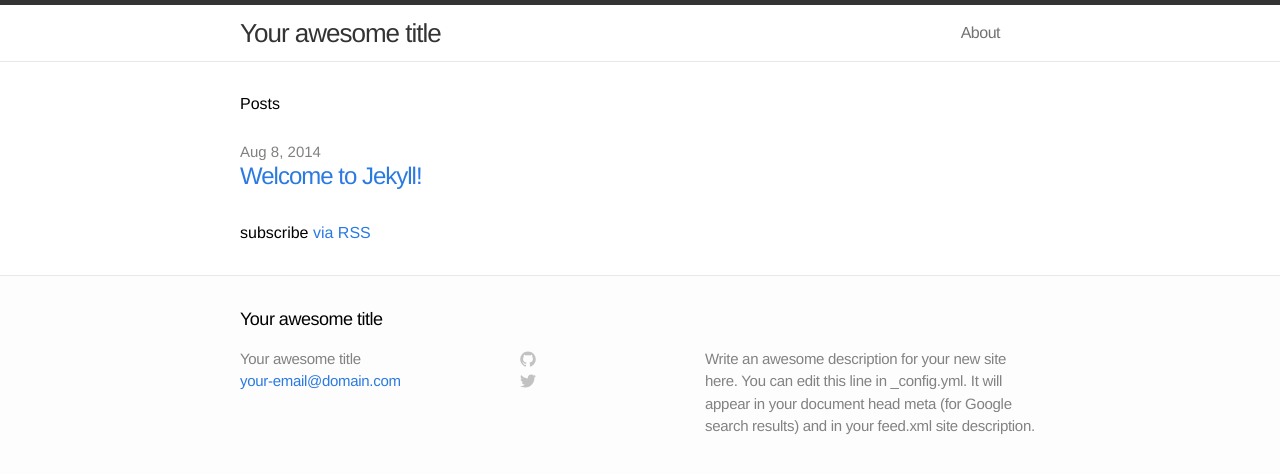
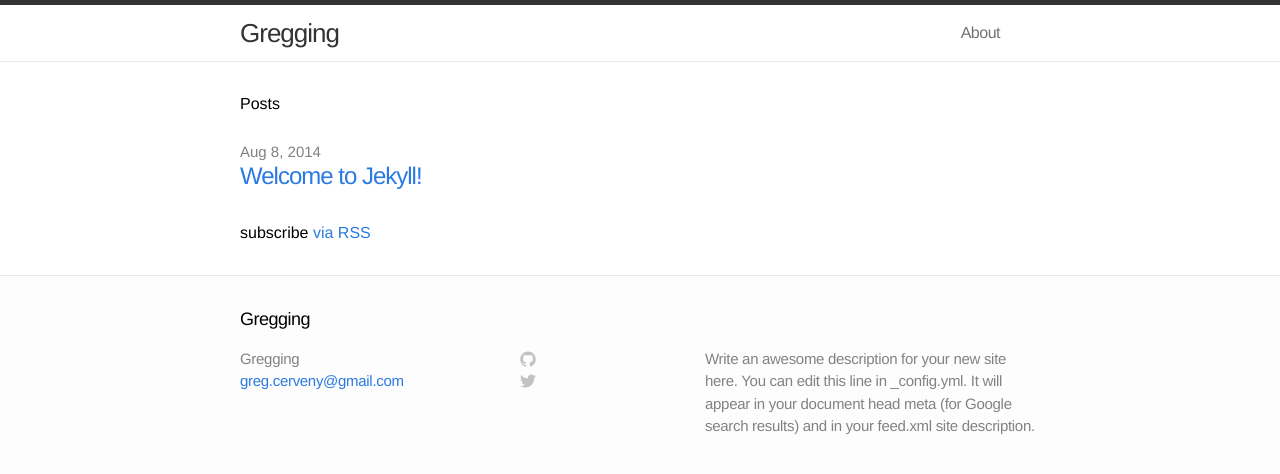
Before and after one commit to gmcerveny/gregging, a Jekyll site: the page built from index.html, in a window 1280 px wide. Shown: the top 474 px of the page. Built offline with Jekyll 4.4.1, drawn with Linux system fonts in a browser that asks for light colours.

Commit message:
configuration

```diff
--- a/_config.yml
+++ b/_config.yml
@@ -1,9 +1,10 @@
 # Site settings
-title: Your awesome title
-email: your-email@domain.com
+title: Gregging
+email: greg.cerveny@gmail.com
 description: "Write an awesome description for your new site here. You can edit this line in _config.yml. It will appear in your document head meta (for Google search results) and in your feed.xml site description."
-baseurl: ""
-url: "http://yourdomain.com"
+baseurl: "/gregging"
+url: "http://gregcerveny.com"
+timezone: America/Chicago
 
 # Build settings
 markdown: kramdown
```
